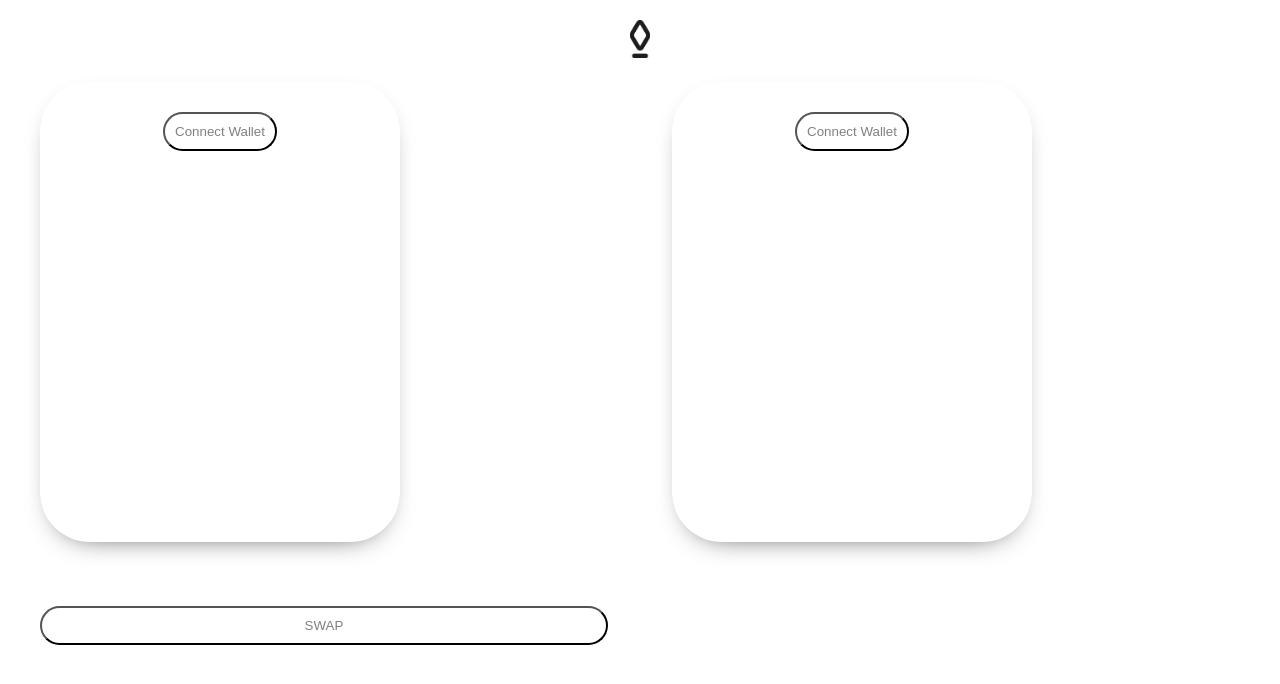
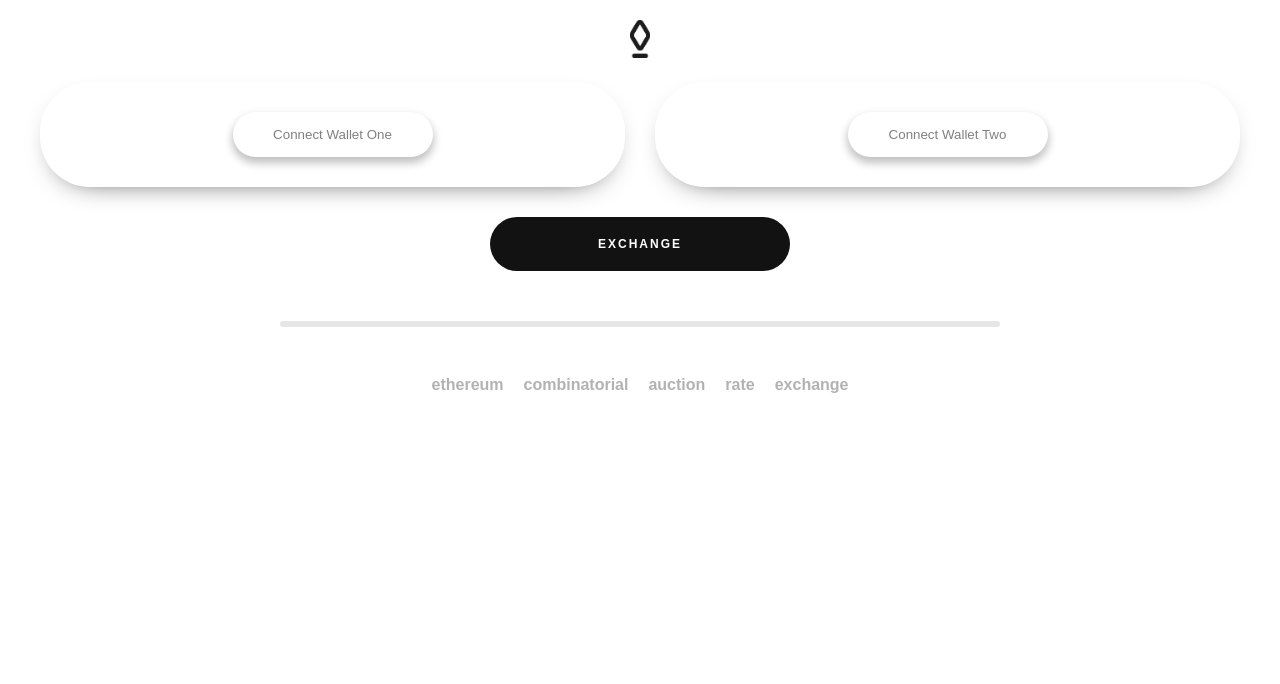
Before and after one commit to jeyakatsa/Ecare, a React (Create React App) app in the folder MVP/ecare/: page / in a window 1280 px wide. Shown: the top 684 px of the page. Built offline with nearby package versions, Linux system fonts and the light colour scheme.

Commit message:
Baser layer of Prototype Front-End completed

```diff
--- a/MVP/ecare/src/App.css
+++ b/MVP/ecare/src/App.css
@@ -14,28 +14,29 @@
   }
 }
 
-.icon {
+img {
   width: 20px;
   margin-top: 20px;
   margin-bottom: 20px;
   margin-left: auto;
   margin-right: auto;
 }
+.icon:hover {
+  opacity:.4;
+  transition: 1s;
+}
 .exchange-grid {
-  text-align: center;
   display: grid;
   grid-template-columns: repeat(auto-fit, minmax(400px, 1fr));
-  grid-gap: 4rem;
+  grid-gap: 30px;
   width: 100%;
   max-width: 1280px;
   margin-left: auto;
   margin-right: auto;
-  margin-bottom: 60px;
+  margin-bottom: 30px;
 }
 
 #left-top-wallet, #right-bottom-wallet {
-  height: 400px;
-  width: 300px;
   background: white;
   border-radius: 50px;
   padding: 30px;
@@ -45,22 +46,75 @@
 #connect-wallet {
   background:white;
   color: gray;
-  padding: 10px;
-  border-radius: 20px;
+  padding: 15px;
+  border: none;
+  width: 200px;
+  border-radius: 30px;
+  box-shadow: 0px 5px 8px 1px silver;
 }
+#connect-wallet:hover {
+background: rgb(44, 44, 44);
+color: white;
+transition: 2s;
+box-shadow: 0px 5px 8px 1px white;
+}
+
 #wallet-connected {
   display: none;
 }
 
-#swap {
-  background:white;
+#exchange {
+  background: rgb(18, 18, 18);
+  color: white;
+  font-weight:700;
+  font-size: 12px;
+  letter-spacing: 2px;
+  padding: 20px;
+  border: none;
+  border-radius: 30px;
+  width: 300px;
+  margin: 0 auto;
+}
+#exchange:hover {
+  background: silver;
+  color: white;
+  transition: 1s;
+  }
+
+hr {
+  margin-top: 50px;
+  background-color: silver;
+  border: none;
+  height: 6px;
+  border-radius: 30px;
+  width: 60%;
+  opacity: .4;
+}
+
+#name {
+  display: inline-flex;
+  font-size: 12pt;
   color: gray;
-  padding: 10px;
-  border-radius: 20px;
+  font-weight: 700;
+  margin-top: 25px;
+  opacity: .6;
+}
+
+p {
+  margin-right: 10px;
+  margin-left: 10px;
 }
 
 @media screen and (max-width: 650px){
   .exchange-grid {
     grid-template-columns: repeat(auto-fit, minmax(300px, 1fr));
   }
+  #name {
+    display: block;
+    margin-top: 45px;
+  }
+
+  p {
+		line-height: 10px;
+	}
 }
--- a/MVP/ecare/src/App.js
+++ b/MVP/ecare/src/App.js
@@ -3,32 +3,42 @@ import './App.css';
 function App() {
   return (
     <section class="body">
-      	<img class="icon" src="EcareIcon.png"/>
+      <a class="icon">
+        <img src="EcareIcon.png"/>
+      </a>
+
         <section class="exchange-grid">
           <div id="left-top-wallet">
 
             <button type="button" id="connect-wallet">
-              Connect Wallet
+              Connect Wallet One
             </button>
             <p id="wallet-connected">
-              Wallet Connected
+              Wallet One Connected
             </p>
           </div>
 
           <div id="right-bottom-wallet">
 
             <button type="button" id="connect-wallet">
-              Connect Wallet
+              Connect Wallet Two
             </button>
             <p id="wallet-connected">
-              Wallet Connected
+              Wallet Two Connected
             </p>
           </div>
-          <button type="button" id="swap">
-            SWAP
-          </button>
         </section>
-
+        <button type="button" id="exchange">
+            EXCHANGE
+        </button>
+        <hr></hr>
+        <h3 id="name">
+          <p id="names">ethereum</p>
+          <p id="names">combinatorial</p>
+          <p id="names">auction</p>
+          <p id="names">rate</p>
+          <p id="names">exchange</p>
+        </h3>
     </section>
   );
 }
```
